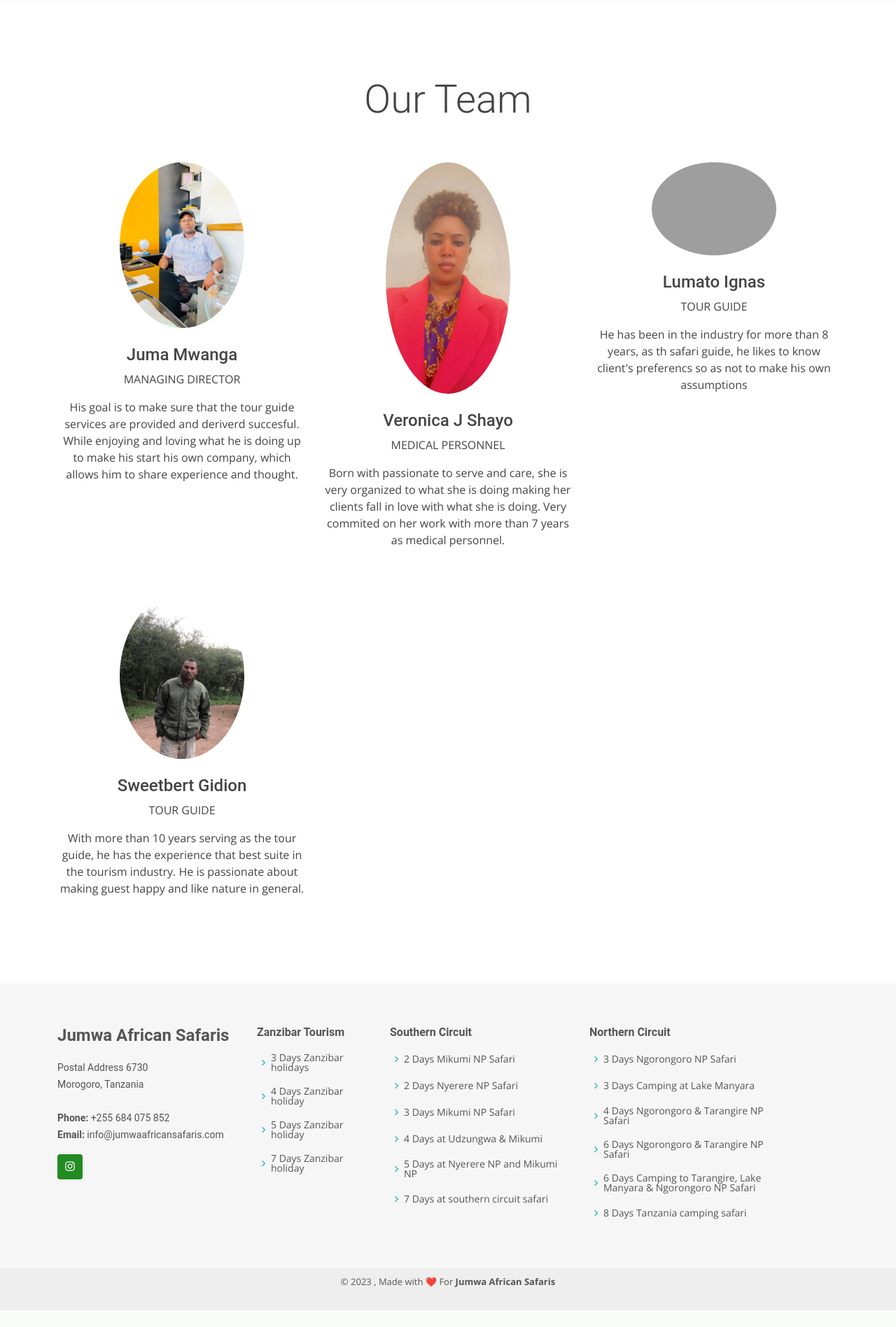
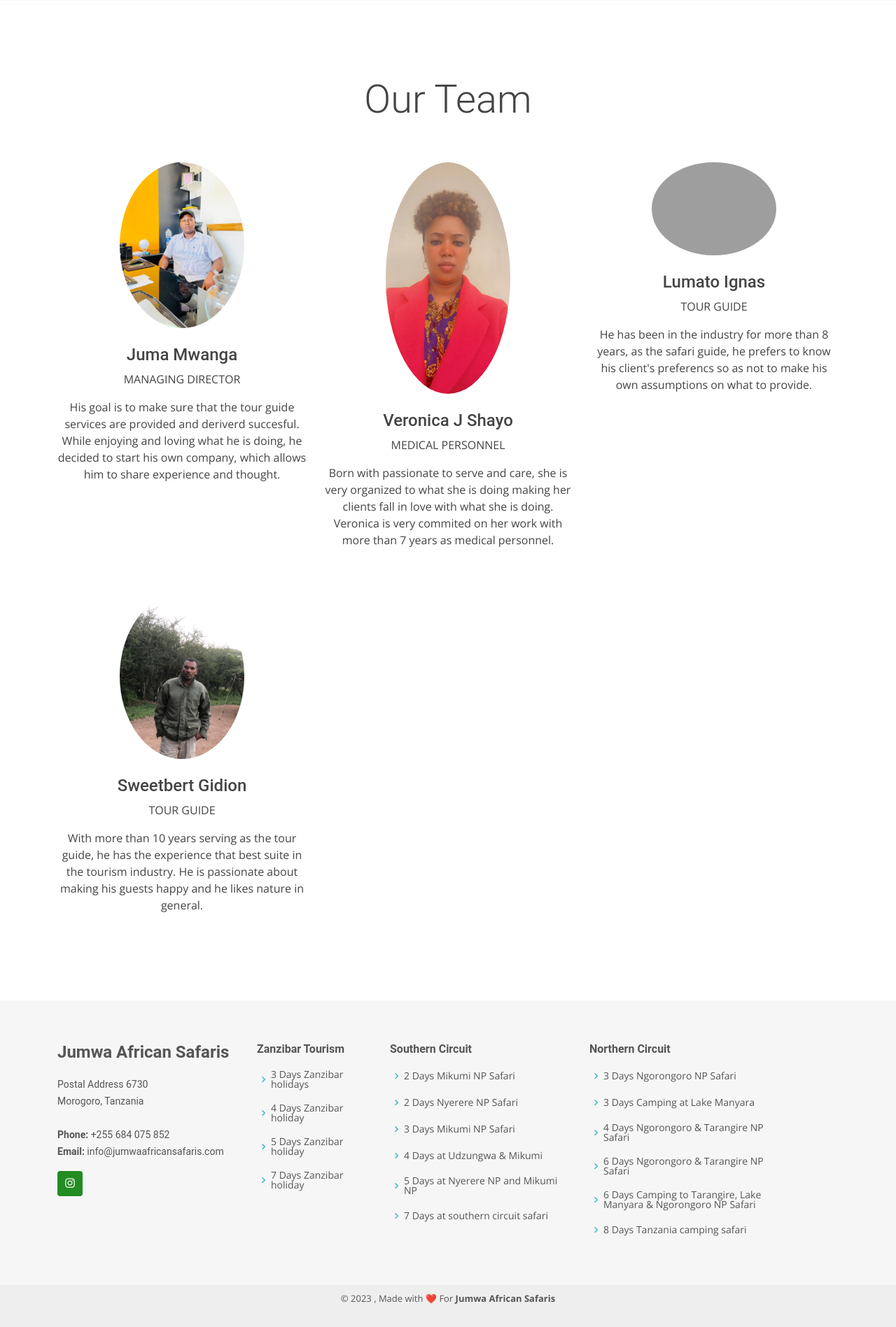
Before and after one commit to Mwerangi/jumwa-safaris, a PHP site: page /jumwa-safaris/views/pages/about.php in a window 1280 px wide. Shown: the part 1278-3175 px from the top of the page at 70% size. Before the commit the page ends 3151 px from the top, so only its background shows below. Run offline with PHP 8.4, Linux system fonts and the light colour scheme; grey boxes are pictures that could not be loaded.

Commit message:
removed animations

```diff
--- a/views/layouts/footer.php
+++ b/views/layouts/footer.php
@@ -69,10 +69,10 @@
     </div>
   </footer>
   <!-- <div id="preloader"></div> -->
-  <a href="#" class="back-to-top d-flex align-items-center justify-content-center"><i class="bi bi-arrow-up-short"></i></a>
+  <!-- <a href="#" class="back-to-top d-flex align-items-center justify-content-center"><i class="bi bi-arrow-up-short"></i></a> -->
    <!-- Vendor JS Files -->
   <script src="assets/vendor/purecounter/purecounter_vanilla.js"></script>
-  <script src="assets/vendor/aos/aos.js"></script>
+  <!-- <script src="assets/vendor/aos/aos.js"></script> -->
    <script src="assets/vendor/bootstrap/js/bootstrap.bundle.min.js"></script>
    <script src="assets/vendor/glightbox/js/glightbox.min.js"></script>
    <script src="assets/vendor/swiper/swiper-bundle.min.js"></script>
--- a/views/layouts/header.php
+++ b/views/layouts/header.php
@@ -15,11 +15,11 @@
   <!-- Google Fonts -->
   <link href="https://fonts.googleapis.com/css?family=Open+Sans:300,300i,400,400i,600,600i,700,700i|Raleway:300,300i,400,400i,500,500i,600,600i,700,700i|Poppins:300,300i,400,400i,500,500i,600,600i,700,700i" rel="stylesheet">
 
-  <base href="https://jumwaafricansafaris.com/" />
+  <base href="https://localhost/jumwa-safaris/" />
   <!-- Vendor CSS Files -->
   <link href="assets/vendor/fontawesome-free/css/all.min.css" rel="stylesheet">
   <link href="assets/vendor/animate.css/animate.min.css" rel="stylesheet">
-  <link href="assets/vendor/aos/aos.css" rel="stylesheet">
+  <!-- <link href="assets/vendor/aos/aos.css" rel="stylesheet"> -->
   <link href="assets/vendor/bootstrap/css/bootstrap.min.css" rel="stylesheet">
   <link href="assets/vendor/bootstrap-icons/bootstrap-icons.css" rel="stylesheet">
   <link href="assets/vendor/boxicons/css/boxicons.min.css" rel="stylesheet">
--- a/views/pages/about.php
+++ b/views/pages/about.php
@@ -73,25 +73,25 @@
             <img src="assets/img/about/md.jpeg" alt="" class="img-fluid rounded-circle w-50 mb-4">
             <h4>Juma Mwanga</h4>
             <span class="d-block mb-3 text-uppercase">Managing Director</span>
-            <p>His goal is to make sure that the tour guide services are provided and deriverd succesful. While enjoying and loving what he is doing up to make his start his own company, which allows him to share experience and thought.</p>
+            <p>His goal is to make sure that the tour guide services are provided and deriverd succesful. While enjoying and loving what he is doing, he decided to start his own company, which allows him to share experience and thought.</p>
           </div>
           <div class="col-lg-4 text-center mb-5">
             <img src="assets/img/about/shayo.jpg" alt="" class="img-fluid rounded-circle w-50 mb-4">
             <h4>Veronica J Shayo</h4>
             <span class="d-block mb-3 text-uppercase">Medical Personnel</span>
-            <p>Born with passionate to serve and care, she is very organized to what she is doing making her clients fall in love with what she is doing. Very commited on her work with more than 7 years as medical personnel.</p>
+            <p>Born with passionate to serve and care, she is very organized to what she is doing making her clients fall in love with what she is doing. Veronica is very commited on her work with more than 7 years as medical personnel.</p>
           </div>
           <div class="col-lg-4 text-center mb-5">
             <img src="assets/img/about/driver_1.jpeg" alt="" class="img-fluid rounded-circle w-50 mb-4">
             <h4>Lumato Ignas</h4>
             <span class="d-block mb-3 text-uppercase">Tour Guide</span>
-            <p>He has been in the industry for more than 8 years, as th safari guide, he likes to know client's preferencs so as not to make his own assumptions</p>
+            <p>He has been in the industry for more than 8 years, as the safari guide, he prefers to know his client's preferencs so as not to make his own assumptions on what to provide.</p>
           </div>
           <div class="col-lg-4 text-center mb-5">
             <img src="assets/img/about/guide2.jpg" alt="" class="img-fluid rounded-circle w-50 mb-4">
             <h4>Sweetbert Gidion</h4>
             <span class="d-block mb-3 text-uppercase">Tour Guide</span>
-            <p>With more than 10 years serving as the tour guide, he has the experience that best suite in the tourism industry. He is passionate about making guest happy and like nature in general.</p>
+            <p>With more than 10 years serving as the tour guide, he has the experience that best suite in the tourism industry. He is passionate about making his guests happy and he likes nature in general.</p>
           </div>
         </div>
       </div>
```
Also changed, not shown: htaccess.txt (renamed from .htaccess).
